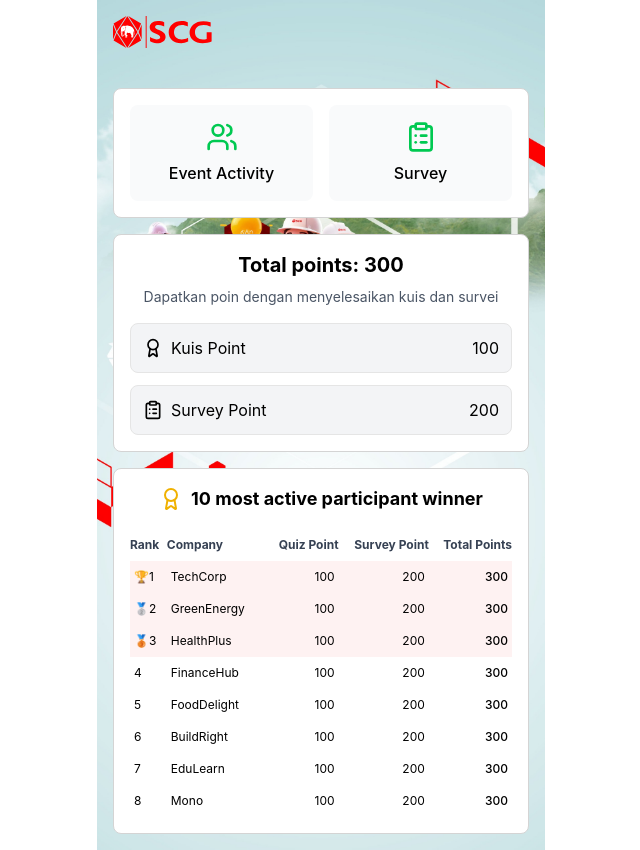
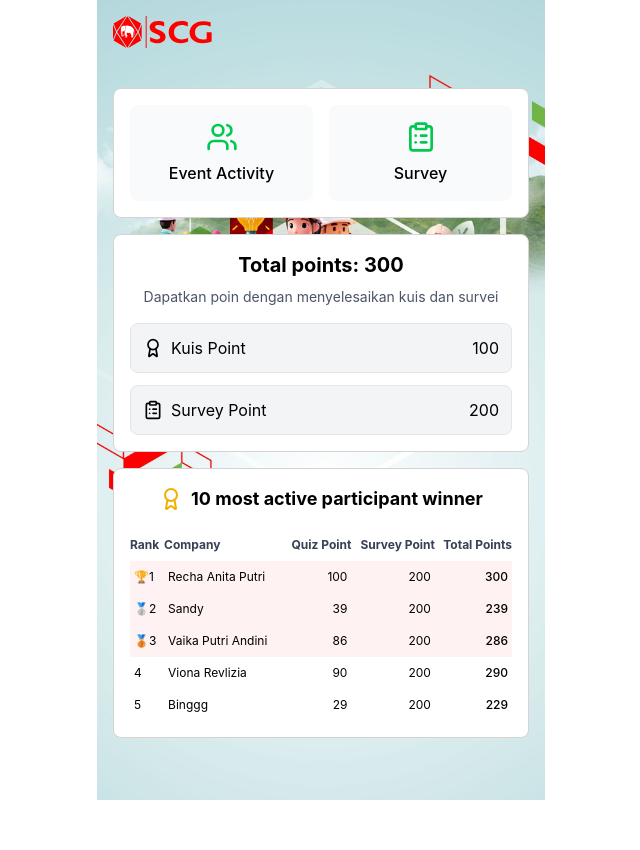
Before and after one commit to fasfashan/scg-event-2025, a React (Vite) app: page /dashboard in a window 1280 px wide. Shown: the whole page, without its empty margins (319-959 px from the left). After the commit the page ends 800 px from the top, so only its background shows below. Built offline with nearby package versions, Linux system fonts and the light colour scheme.

Commit message:
add Leaderboard component and update user data; modify quiz questions in booth data

```diff
--- a/src/data/booth.js
+++ b/src/data/booth.js
@@ -5,19 +5,19 @@ export const booth = [
     code: 2938,
     quiz: [
       {
-        question: "Apa warna langit?",
-        options: ["Biru", "Merah"],
-        answer: "Biru",
+        question: "Pada tahun berapa SCG mulai beroperasi?",
+        options: ["1994", "1995", "1996"],
+        answer: "1995",
       },
       {
-        question: "2 + 2 = ?",
-        options: ["3", "4"],
-        answer: "4",
+        question: "Apa saja produk dari SCG ?",
+        options: ["PCV & Ubin Keramik", "Furniture", "Kain"],
+        answer: "PCV & Ubin Keramik",
       },
       {
-        question: "Siapa presiden pertama Indonesia?",
-        options: ["Soekarno", "Soeharto"],
-        answer: "Soekarno",
+        question: "Berapa total karyawan SCG di Indonesia?",
+        options: ["7200", "7100", "7000"],
+        answer: "7200",
       },
     ],
   },
@@ -26,19 +26,19 @@ export const booth = [
     code: 2939,
     quiz: [
       {
-        question: "Apa warna iu=bumu?",
-        options: ["Biru", "Merah"],
-        answer: "Biru",
+        question: "Pada tahun berapa SCG mulai beroperasi?",
+        options: ["1994", "1995", "1996"],
+        answer: "1995",
       },
       {
-        question: "2 + 2 = ?",
-        options: ["3", "4"],
-        answer: "4",
+        question: "Apa saja produk dari SCG ?",
+        options: ["PCV & Ubin Keramik", "Furniture", "Kain"],
+        answer: "PCV & Ubin Keramik",
       },
       {
-        question: "Siapa presiden pertama Indonesia?",
-        options: ["Soekarno", "Soeharto"],
-        answer: "Soekarno",
+        question: "Berapa total karyawan SCG di Indonesia?",
+        options: ["7200", "7100", "7000"],
+        answer: "7200",
       },
     ],
   },
@@ -47,19 +47,19 @@ export const booth = [
     code: 2940,
     quiz: [
       {
-        question: "Apa warna langit?",
-        options: ["Biru", "Merah"],
-        answer: "Biru",
+        question: "Pada tahun berapa SCG mulai beroperasi?",
+        options: ["1994", "1995", "1996"],
+        answer: "1995",
       },
       {
-        question: "2 + 2 = ?",
-        options: ["3", "4"],
-        answer: "4",
+        question: "Apa saja produk dari SCG ?",
+        options: ["PCV & Ubin Keramik", "Furniture", "Kain"],
+        answer: "PCV & Ubin Keramik",
       },
       {
-        question: "Siapa presiden pertama Indonesia?",
-        options: ["Soekarno", "Soeharto"],
-        answer: "Soekarno",
+        question: "Berapa total karyawan SCG di Indonesia?",
+        options: ["7200", "7100", "7000"],
+        answer: "7200",
       },
     ],
   },
@@ -68,19 +68,19 @@ export const booth = [
     code: 2941,
     quiz: [
       {
-        question: "Apa warna langit?",
-        options: ["Biru", "Merah"],
-        answer: "Biru",
+        question: "Pada tahun berapa SCG mulai beroperasi?",
+        options: ["1994", "1995", "1996"],
+        answer: "1995",
       },
       {
-        question: "2 + 2 = ?",
-        options: ["3", "4"],
-        answer: "4",
+        question: "Apa saja produk dari SCG ?",
+        options: ["PCV & Ubin Keramik", "Furniture", "Kain"],
+        answer: "PCV & Ubin Keramik",
       },
       {
-        question: "Siapa presiden pertama Indonesia?",
-        options: ["Soekarno", "Soeharto"],
-        answer: "Soekarno",
+        question: "Berapa total karyawan SCG di Indonesia?",
+        options: ["7200", "7100", "7000"],
+        answer: "7200",
       },
     ],
   },
@@ -89,19 +89,19 @@ export const booth = [
     code: 2942,
     quiz: [
       {
-        question: "Apa warna langit?",
-        options: ["Biru", "Merah"],
-        answer: "Biru",
+        question: "Pada tahun berapa SCG mulai beroperasi?",
+        options: ["1994", "1995", "1996"],
+        answer: "1995",
       },
       {
-        question: "2 + 2 = ?",
-        options: ["3", "4"],
-        answer: "4",
+        question: "Apa saja produk dari SCG ?",
+        options: ["PCV & Ubin Keramik", "Furniture", "Kain"],
+        answer: "PCV & Ubin Keramik",
       },
       {
-        question: "Siapa presiden pertama Indonesia?",
-        options: ["Soekarno", "Soeharto"],
-        answer: "Soekarno",
+        question: "Berapa total karyawan SCG di Indonesia?",
+        options: ["7200", "7100", "7000"],
+        answer: "7200",
       },
     ],
   },
--- a/src/data/user.js
+++ b/src/data/user.js
@@ -1,82 +1,37 @@
 export const user = [
   {
     id: 1,
-    name: "TechCorp",
-    industry: "Technology",
-    representatives: 4,
-    boothNumber: "A12",
-    phoneNumber: "123-456-7890",
+    name: "Recha Anita Putri",
+    phoneNumber: "085723869595",
     quizPoints: 100,
     surveyPoints: 200,
   },
   {
     id: 2,
-    name: "GreenEnergy",
-    industry: "Renewable Energy",
-    representatives: 3,
-    boothNumber: "B05",
-    phoneNumber: "234-567-8901",
-    quizPoints: 100,
+    name: "Sandy",
+    phoneNumber: "08159759710",
+    quizPoints: 39,
     surveyPoints: 200,
   },
   {
     id: 3,
-    name: "HealthPlus",
-    industry: "Healthcare",
-    representatives: 5,
-    boothNumber: "C18",
-    phoneNumber: "345-678-9012",
-    quizPoints: 100,
+    name: "Vaika Putri Andini",
+    phoneNumber: "081210698970",
+    quizPoints: 86,
     surveyPoints: 200,
   },
   {
     id: 4,
-    name: "FinanceHub",
-    industry: "Financial Services",
-    representatives: 2,
-    boothNumber: "D22",
-    phoneNumber: "456-789-0123",
-    quizPoints: 100,
+    name: "Viona Revlizia",
+    phoneNumber: "087784433938",
+    quizPoints: 90,
     surveyPoints: 200,
   },
   {
     id: 5,
-    name: "FoodDelight",
-    industry: "Food & Beverage",
-    representatives: 6,
-    boothNumber: "A08",
-    phoneNumber: "567-890-1234",
-    quizPoints: 100,
-    surveyPoints: 200,
-  },
-  {
-    id: 6,
-    name: "BuildRight",
-    industry: "Construction",
-    representatives: 4,
-    boothNumber: "B17",
-    phoneNumber: "678-901-2345",
-    quizPoints: 100,
-    surveyPoints: 200,
-  },
-  {
-    id: 7,
-    name: "EduLearn",
-    industry: "Education",
-    representatives: 3,
-    boothNumber: "C09",
-    phoneNumber: "789-012-3456",
-    quizPoints: 100,
-    surveyPoints: 200,
-  },
-  {
-    id: 8,
-    name: "Mono",
-    industry: "Manufacturing",
-    representatives: 5,
-    boothNumber: "D15",
-    phoneNumber: "890-123-4567",
-    quizPoints: 100,
+    name: "Binggg",
+    phoneNumber: "081311442442",
+    quizPoints: 29,
     surveyPoints: 200,
   },
 ];
--- a/src/main.jsx
+++ b/src/main.jsx
@@ -6,6 +6,7 @@ import Dashboard from "./pages/Dashboard";
 import EventActivity from "./pages/EventActivity";
 import Booth from "./pages/Booth";
 import Quiz from "./pages/Quiz";
+import Leaderboard from "./pages/Leaderboard";
 const router = createBrowserRouter([
   {
     path: "/",
@@ -27,6 +28,10 @@ const router = createBrowserRouter([
     path: "/dashboard/event-activity/booth/:id/quiz",
     element: <Quiz />,
   },
+  {
+    path: "/leaderboard",
+    element: <Leaderboard />,
+  },
 ]);
 
 ReactDOM.createRoot(document.getElementById("root")).render(
--- /dev/null
+++ b/src/pages/Leaderboard.jsx
@@ -0,0 +1,67 @@
+import React from "react";
+import { user } from "../data/user";
+import { Award } from "lucide-react";
+export default function Leaderboard() {
+  const medals = {
+    1: "🏆",
+    2: "🥈",
+    3: "🥉",
+  };
+  return (
+    <div className="bg-[url(/bg-landscape.jpg)] p-20  min-h-screen bg-cover bg-center">
+      <div className="bg-gray-50 min-h0 rounded-lg w-full mt-20  m-auto p-12 border border-neutral-300">
+        <div className="flex items-center justify-center mb-4">
+          <Award className="h-6 w-6 text-yellow-500 mr-2" />
+          <h2 className="text-4xl font-bold text-center">
+            10 most active participant winner
+          </h2>
+        </div>
+
+        <div className="overflow-x-auto">
+          <table className="min-w-full border-separate border-spacing-y-2">
+            <thead>
+              <tr className="text-lg text-gray-700">
+                <th className="py-2 font-normal text-gray-500 text-left">
+                  Rank
+                </th>
+                <th className="py-2 font-normal text-gray-500 text-left">
+                  Company
+                </th>
+                <th className="py-2 font-normal text-gray-500 text-right">
+                  Quiz Point
+                </th>
+                <th className="py-2 font-normal text-gray-500 text-right">
+                  Survey Point
+                </th>
+                <th className="py-2 font-normal text-gray-500 text-right">
+                  Total Points
+                </th>
+              </tr>
+            </thead>
+            <tbody>
+              {user.map((item) => (
+                <tr
+                  key={item.id}
+                  className={`text-lg rounded-lg ${
+                    [1, 2, 3].includes(item.id) ? "bg-red-100" : "bg-white"
+                  }`}
+                >
+                  <td className="py-3 px-1">
+                    {medals[item.id]}
+                    {item.id}
+                  </td>
+                  <td className="py-3 px-1">{item.name}</td>
+                  <td className="py-3 px-1 text-right">{item.quizPoints}</td>
+                  <td className="py-3 px-1 text-right">{item.surveyPoints}</td>
+                  <td className="py-3 px-1 text-right font-medium">
+                    {item.quizPoints + item.surveyPoints}
+                  </td>
+                </tr>
+              ))}
+            </tbody>
+          </table>
+        </div>
+      </div>
+    </div>
+  );
+}
```
Also changed, not shown: public/bg-landscape.jpg (added).
